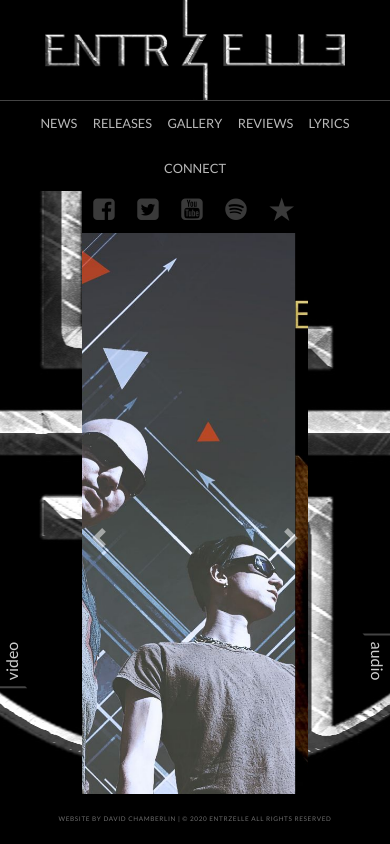
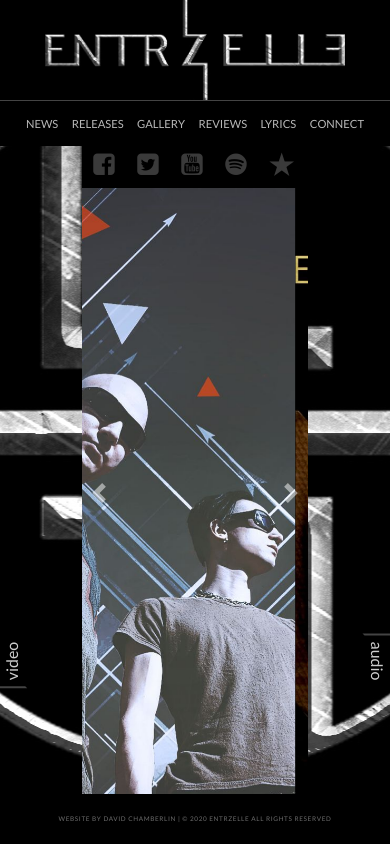
Before and after one commit to soniclouds/entrzelle.com, a React (Create React App) app: page / in a window 390 px wide. Built offline with nearby package versions, Linux system fonts and the light colour scheme; what strapi-sdk-javascript would draw is missing.

Commit message:
navigation RWD - first pass (pt 2) complete -- addressed device RWD for lowest possible width

```diff
--- a/src/assets/css/header.scss
+++ b/src/assets/css/header.scss
@@ -108,7 +108,20 @@ nav#main-nav.desktop {
 @media screen and (max-width: 503px) {
 	nav#main-nav.desktop {
 		font-size: 0.8em;
-
+	}
+}
+@media screen and (max-width: 451px) {
+	nav#main-nav.desktop {
+		font-size: .7em;
 
 	}
 }
+@media screen and (max-width: 380px) {
+	nav#main-nav.desktop {
+		ul {
+			li {
+				margin: 0;
+			}
+		}
+	}
+}
```
